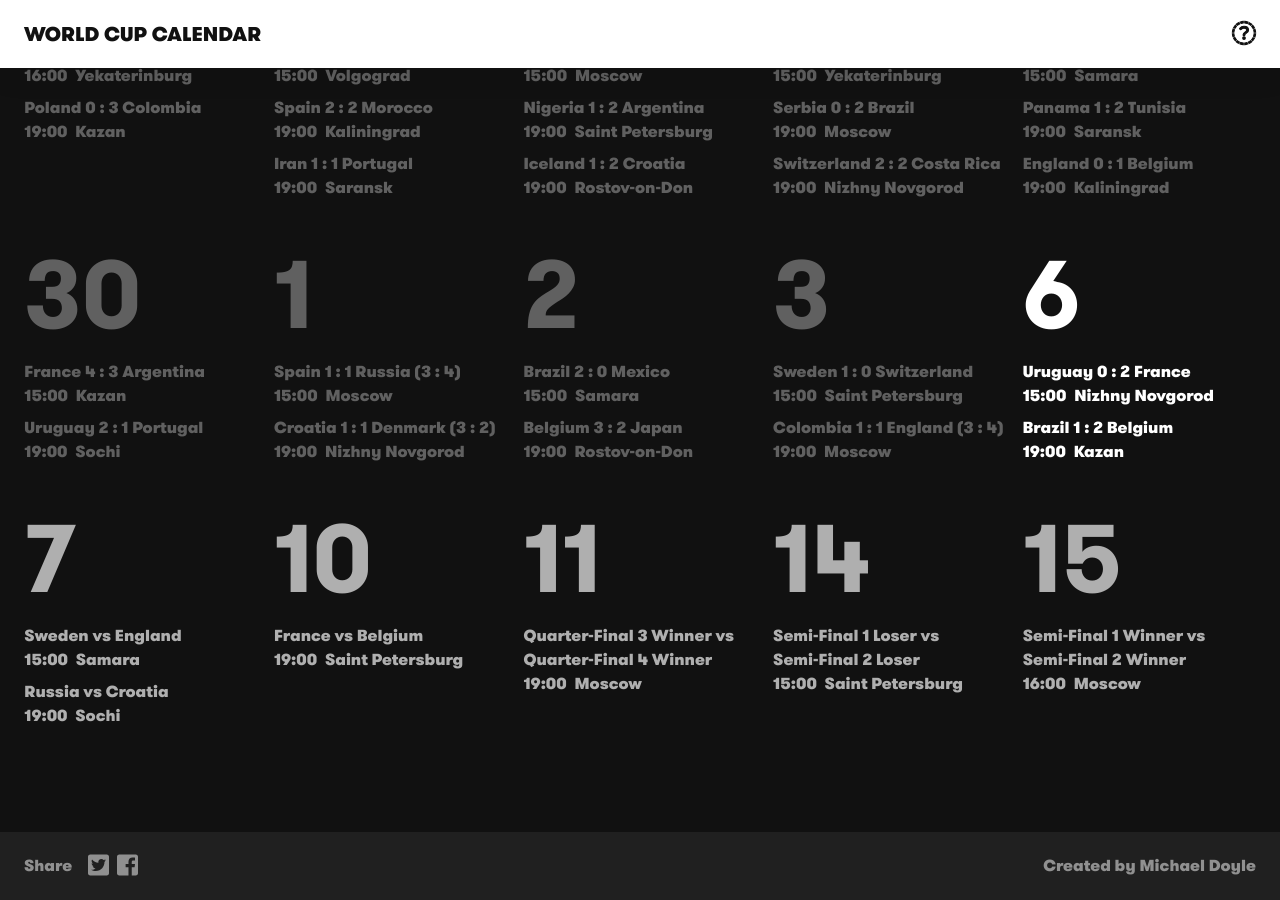
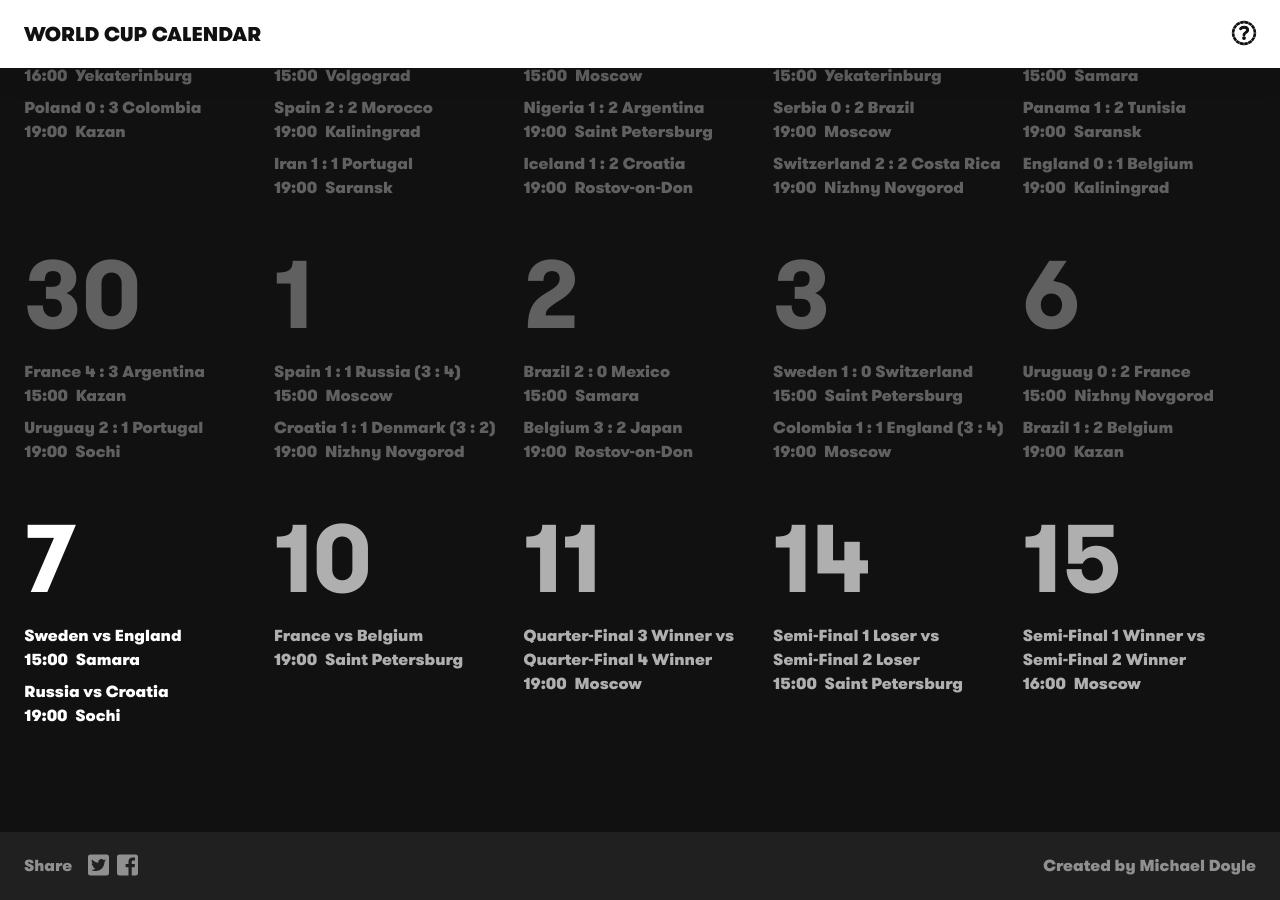
Before and after one commit to iamclydehoel/worldcupcalendar-2018, a Jekyll site: the page built from index.html, in a window 1280 px wide and 900 px high, scrolled down 996 px. Built offline with Jekyll 4.4.1, drawn with Linux system fonts in a browser that asks for light colours; nearby versions of some CDN libraries.

Commit message:
Day update

```diff
--- a/index.html
+++ b/index.html
@@ -9,7 +9,7 @@
   <div class="calendar calendar--day">
 
     {% for day in site.data.fixtures %}
-      <div class="day{% if day.date == '6/7' %} day--current{% endif %}">
+      <div class="day{% if day.date == '7/7' %} day--current{% endif %}">
         <h3 class="day__title">{{ day.date | split:'/' | first }}</h3>
         <ul class="fixtures">
           {% for match in day.matches %}
```
